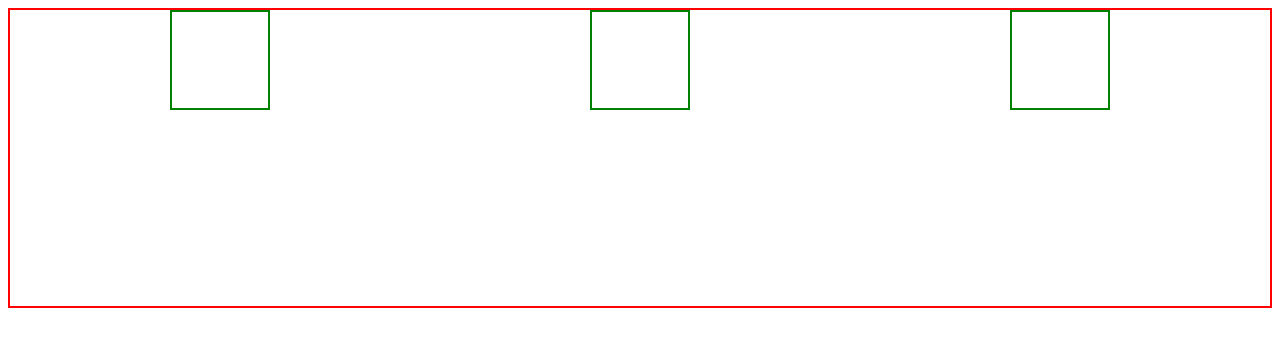
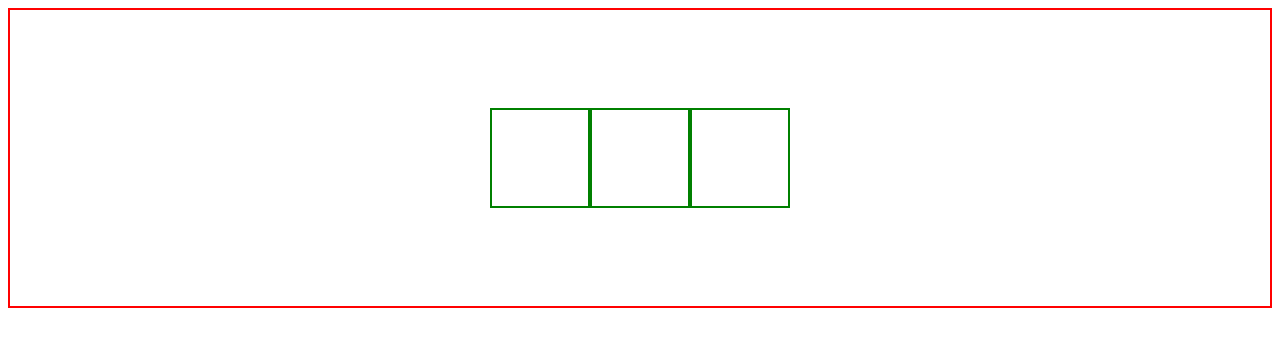
Before and after one commit to Harsh-shah10/Flexbox-practise, a plain HTML site: page index.html in a window 1280 px wide. Drawn offline with Linux system fonts and the light colour scheme.

Commit message:
if we want the boxes at the center of the container

```diff
--- a/style.css
+++ b/style.css
@@ -11,7 +11,8 @@
   /* Using display flex : side by side*/
   display: flex;
   /* For horizontal - justify content */
-  justify-content: space-around;
+  justify-content: center;
+  align-items: center;
 }
 
 .box{
```
